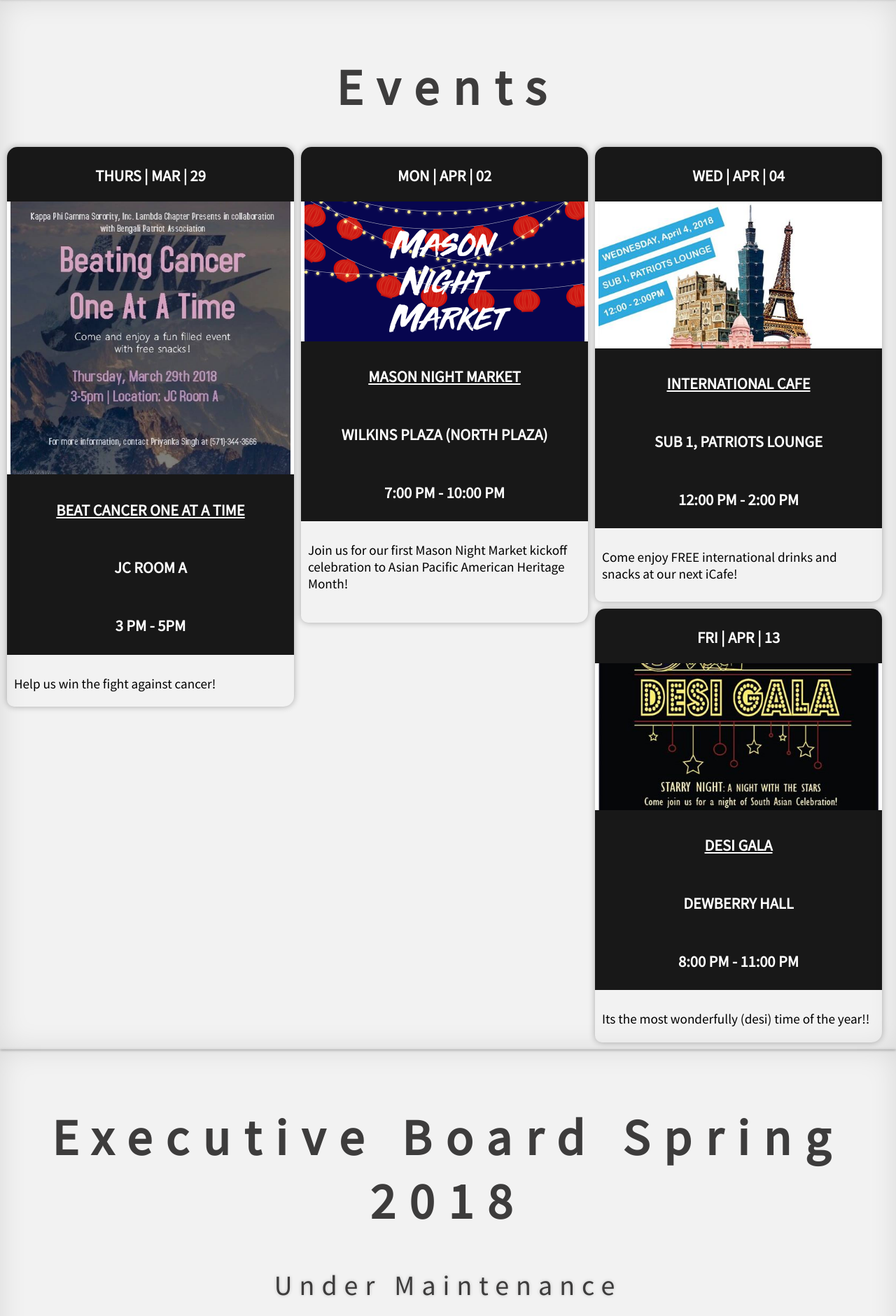
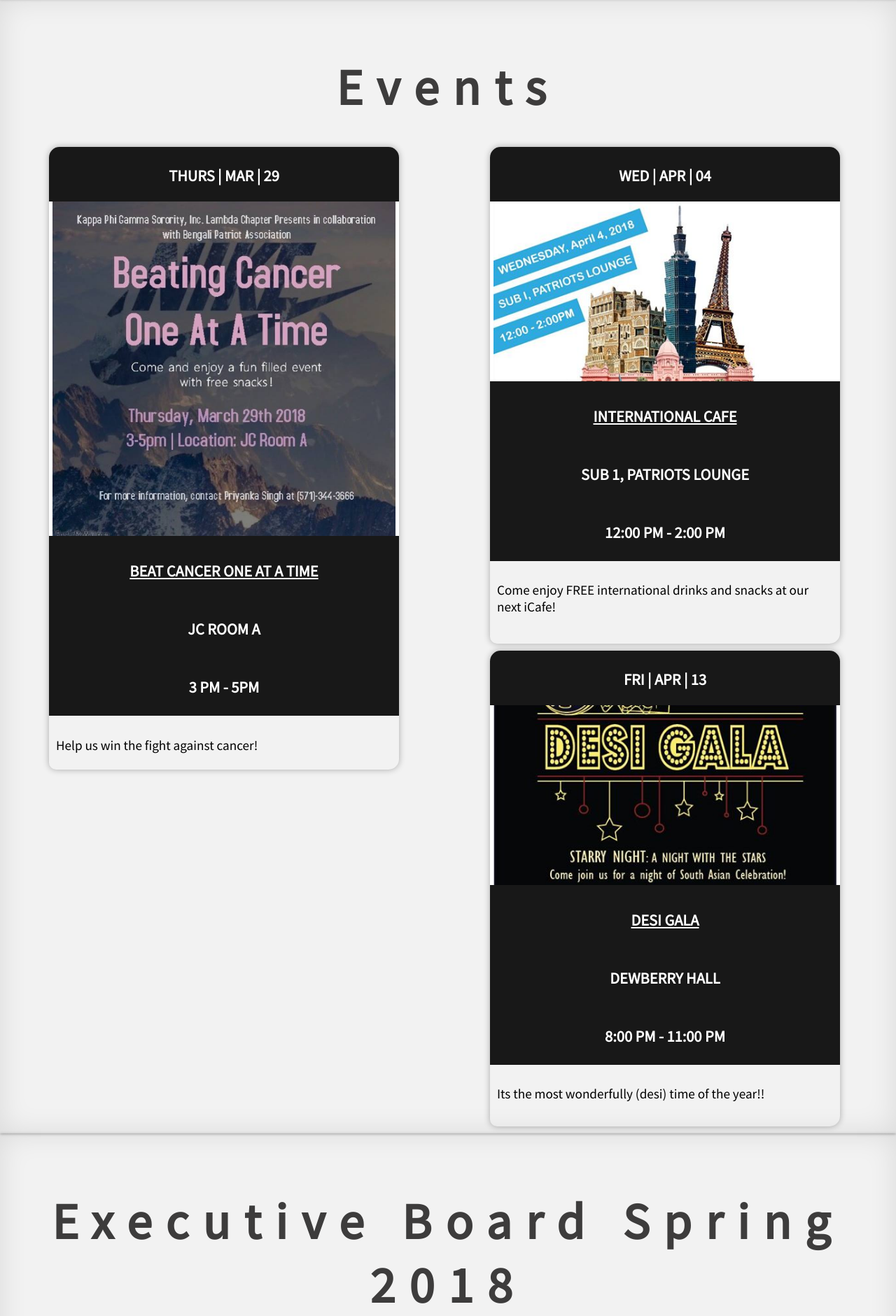
Before and after one commit to mims002/BPA_Website, a PHP site: page / in a window 1280 px wide. Shown: the part 812-2693 px from the top of the page at 70% size. Run offline with PHP 8.4, Linux system fonts and the light colour scheme; some libraries are stand-ins or nearby versions; some web fonts are replaced.

Commit message:
fixed centering of grid with code

```diff
--- a/css/main.css
+++ b/css/main.css
@@ -128,11 +128,12 @@ body{
 .grid {
 	display: grid;
 
+
 	margin-left: 10px;
 	margin-right: 20px;
 	margin-top: 20px;
 	grid-gap: 10px;
-	grid-template-columns: repeat(auto-fill, minmax(400px,1fr));
+	grid-template-columns: repeat(1, minmax(500px,1fr));
 	grid-auto-rows: 20px;
 
 
@@ -145,8 +146,7 @@ body{
 	box-shadow:0 0 10px rgba(0,0,0,0.3);
 	border-radius: 15px 15px 15px 10px;
 	max-width: 500px;
-	margin: 0 auto;
-
+	justify-self: center;
 
 }
 
--- a/index.html
+++ b/index.html
@@ -83,26 +83,7 @@
                 </div>
           </div>
 
-            <div class="item photo">
-                <div class="content">
-                  <div class="date">
-                    <h3>MON | APR | 02 </h3>
-                    <img class="photothumb" src="img/eventimages/nightmarket.png">
-                  </div>
-                  <div class="title">
-                    <h3>mason night market</h3>
-                  </div>
-                  <div class="location">
-                    <h3>Wilkins Plaza (North Plaza)</h3>
-                  </div>
-                  <div class="time">
-                    <h3>7:00 PM - 10:00 PM</h3>
-                  </div>
-                  <div class="desc">
-                    <p>Join us for our first Mason Night Market kickoff celebration to Asian Pacific American Heritage Month!</p>
-                  </div>
-                </div>
-            </div>
+
 		<div class="item photo">
 			<div class="content">
 			  <div class="date">
--- a/js/main.js
+++ b/js/main.js
@@ -18,6 +18,14 @@ function fixPosition(){
 	$("#socialMedia").css("bottom", 80);
 
 
+	//calculated the width
+
+	var t = Math.floor(x/500);
+		t = Math.min($("#events").children().length,t);
+	print(t);
+	$(".grid").css("grid-template-columns", "repeat("+t+", minmax(500px,1fr))")
+
+
 }
 
 function print(x){
```
Lines whose indentation alone changed are shown as unchanged.
